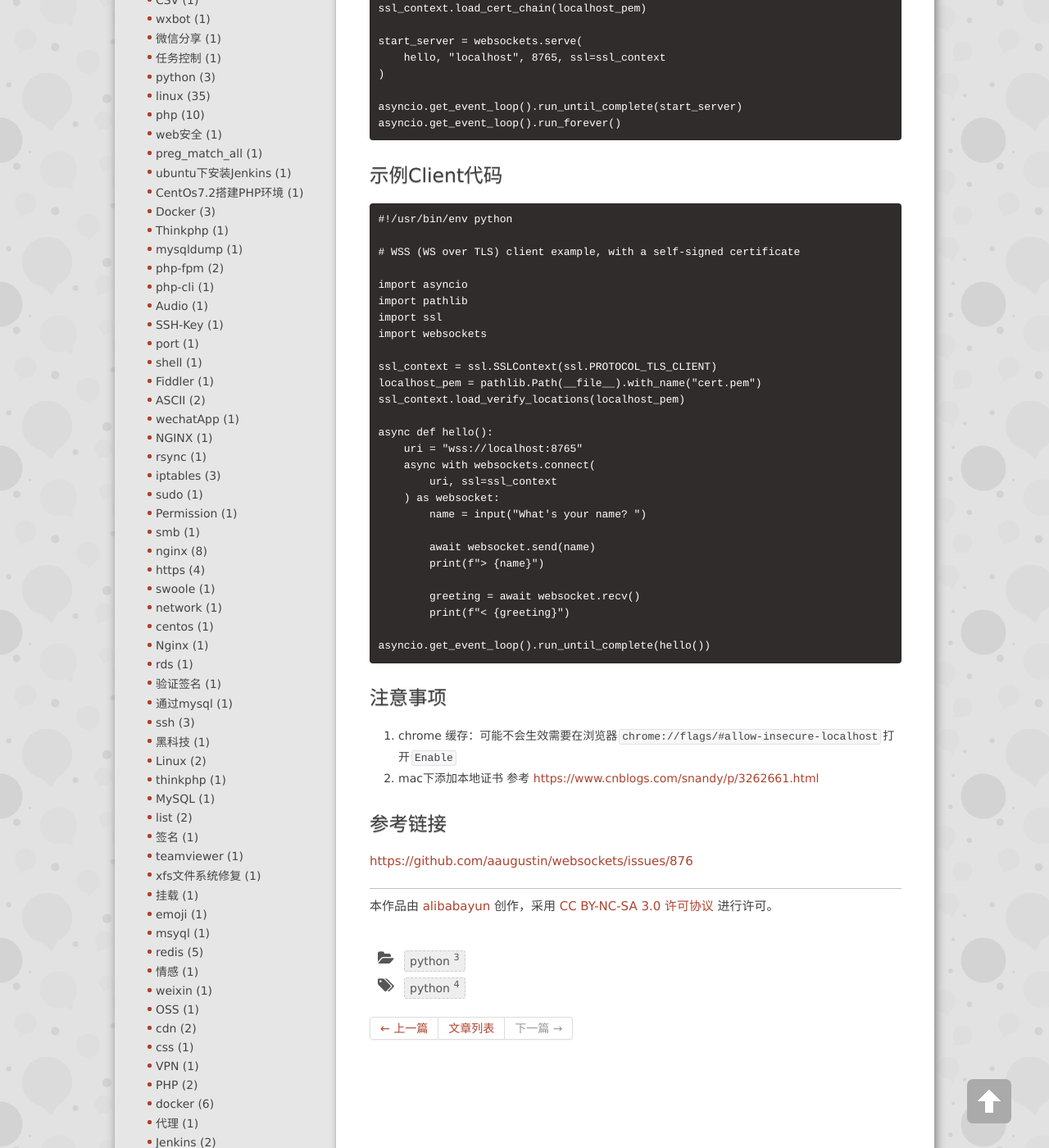
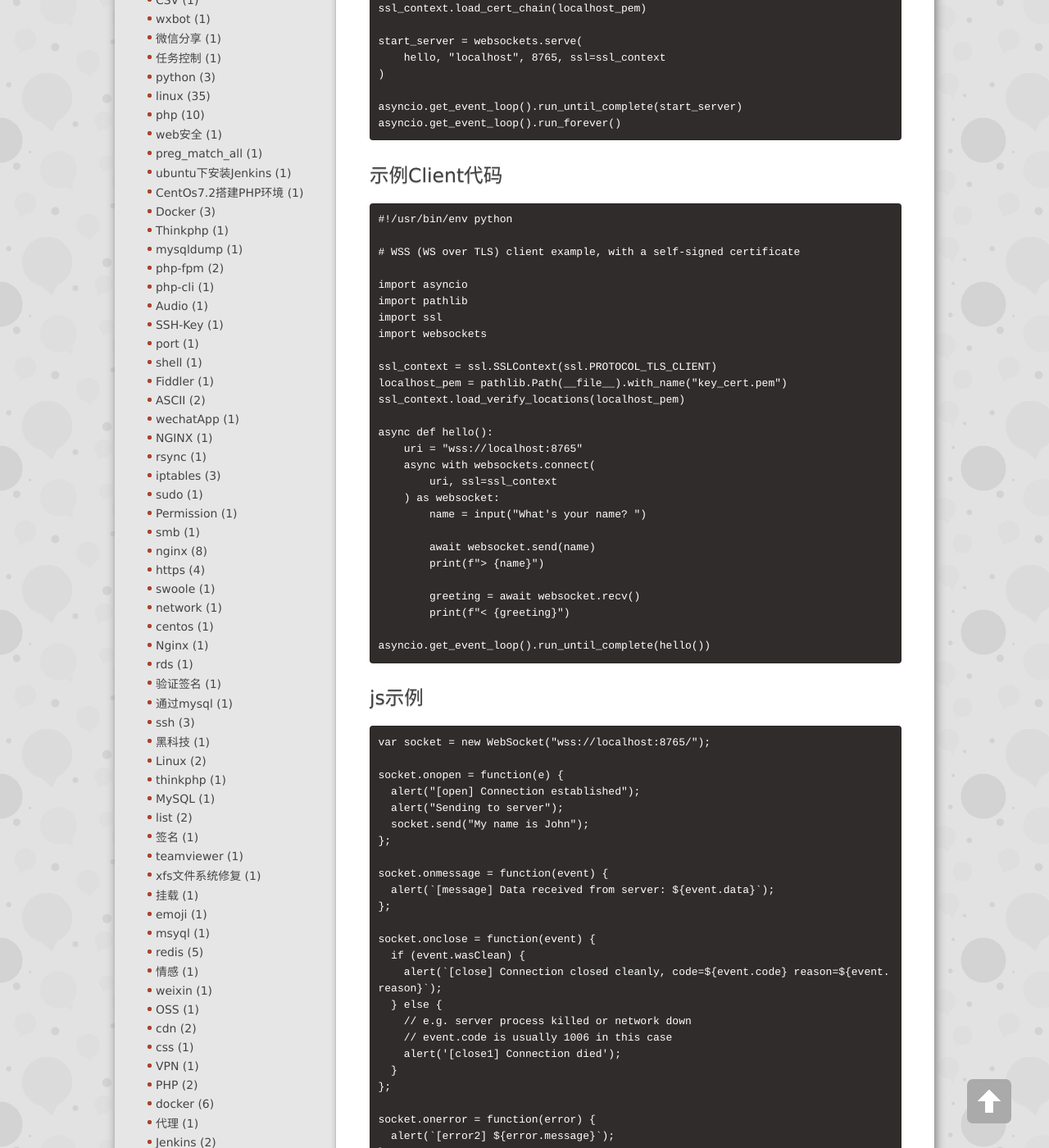
Before and after one commit to alibabayun/alibabayun.github.io, a Jekyll site: the page built from _posts/2022/09/2022-09-28-python-wss-ssl.md, in a window 1280 px wide and 1400 px high, scrolled down 1029 px. Shown: the whole window at 82% size. Built offline with Jekyll 4.4.1, drawn with Linux system fonts in a browser that asks for light colours; nearby versions of some CDN libraries; library files that are not in the unit come from our copies; comment, search, counter and statistics services are not loaded; some of the changed text lies outside the part shown.

Commit message:
add new article

````diff
--- a/_posts/2022/09/2022-09-28-python-wss-ssl.md
+++ b/_posts/2022/09/2022-09-28-python-wss-ssl.md
@@ -61,7 +61,7 @@ import ssl
 import websockets
 
 ssl_context = ssl.SSLContext(ssl.PROTOCOL_TLS_CLIENT)
-localhost_pem = pathlib.Path(__file__).with_name("cert.pem")
+localhost_pem = pathlib.Path(__file__).with_name("key_cert.pem")
 ssl_context.load_verify_locations(localhost_pem)
 
 async def hello():
@@ -79,10 +79,44 @@ async def hello():
 
 asyncio.get_event_loop().run_until_complete(hello())
 ```
+
+## js示例
+```
+var socket = new WebSocket("wss://localhost:8765/");
+
+socket.onopen = function(e) {
+  alert("[open] Connection established");
+  alert("Sending to server");
+  socket.send("My name is John");
+};
+
+socket.onmessage = function(event) {
+  alert(`[message] Data received from server: ${event.data}`);
+};
+
+socket.onclose = function(event) {
+  if (event.wasClean) {
+    alert(`[close] Connection closed cleanly, code=${event.code} reason=${event.reason}`);
+  } else {
+    // e.g. server process killed or network down
+    // event.code is usually 1006 in this case
+    alert('[close1] Connection died');
+  }
+};
+
+socket.onerror = function(error) {
+  alert(`[error2] ${error.message}`);
+};
+ƒ (error) {
+  alert(`[error2] ${error.message}`);
+}
+
+```
 ## 注意事项
 1. chrome 缓存：可能不会生效需要在浏览器`chrome://flags/#allow-insecure-localhost`打开`Enable`
 2. mac下添加本地证书 参考
 [https://www.cnblogs.com/snandy/p/3262661.html](https://www.cnblogs.com/snandy/p/3262661.html)
+3. `key_cert.pem`是将这2个文件合并成一个`localhost.key`和`localhost.pem`
 
 ## 参考链接
 
````
